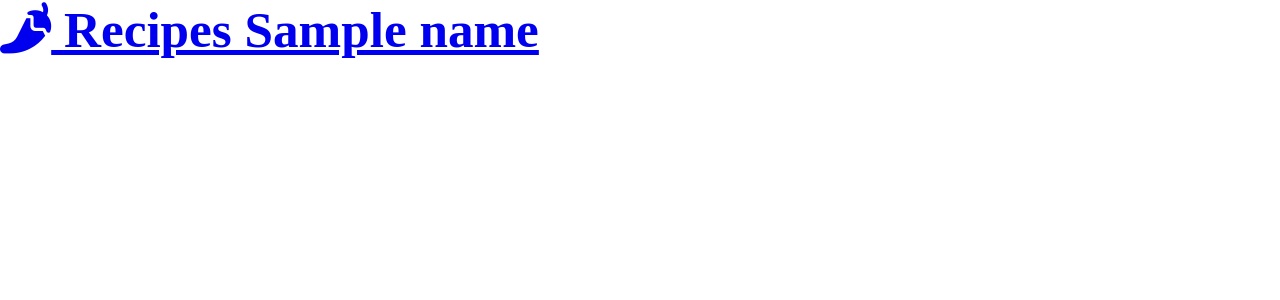
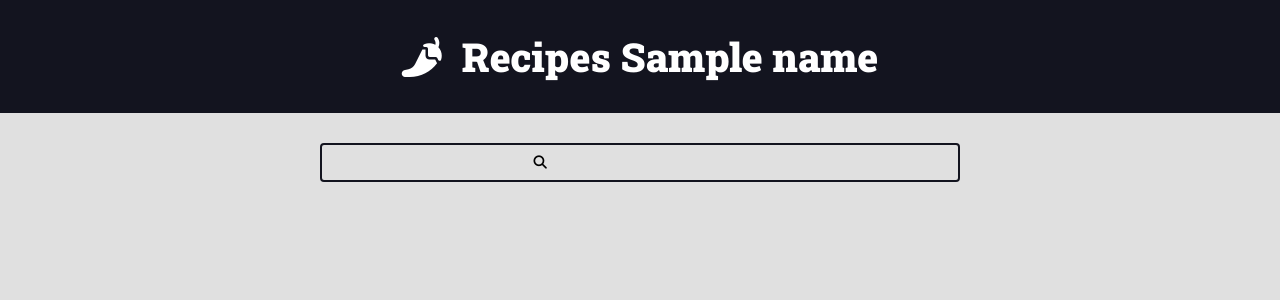
Before and after one commit to josealexandre87/curso-django-projeto1, a Django app: template recipes/templates/recipes/pages/home.html in a window 1280 px wide. Shown: the top 300 px of the page. Run offline with Django 4.2, Linux system fonts and the light colour scheme; the template is opened without the code that fills it: most values are stand-ins (such as "Sample title", 1, 10 or a date in 2020).

Commit message:
Aula 29 - Ajustando o CSS (Header)

```diff
--- a/recipes/templates/recipes/pages/home.html
+++ b/recipes/templates/recipes/pages/home.html
@@ -1,15 +1,15 @@
 {% include 'recipes/partials/head.html' %}
 
 <body>
-    <header class="main-reader-containder">
-        <div class="main-reader container">
-            <h1>
-                <a href="/">
-                    <i class="fa-solid fa-pepper-hot"></i>
-                    <sapan>Recipes {{name}}</span>
-                </a>
-            </h1>
+    {% include 'recipes/partials/header.html' %}
+    <div class="search-container">
+        <div class="container">
+            <form action="" class="search-form">
+                <input type="search" class="search-input" name="search">
+                <button type="submit" class="search-button"><i class="fas fa-search"></i></button>
+            </form>
         </div>
-    </header>
+    </div>
 </body>
+
 </html>
--- a/recipes/templates/recipes/partials/head.html
+++ b/recipes/templates/recipes/partials/head.html
@@ -8,9 +8,57 @@
     <link rel="stylesheet" href="https://cdnjs.cloudflare.com/ajax/libs/font-awesome/6.2.0/css/brands.min.css" integrity="sha512-+oRH6u1nDGSm3hH8poU85YFIVTdSnS2f+texdPGrURaJh8hzmhMiZrQth6l56P4ZQmxeZzd2DqVEMqQoJ8J89A==" crossorigin="anonymous" referrerpolicy="no-referrer" />
     <link rel="stylesheet" href="https://cdnjs.cloudflare.com/ajax/libs/font-awesome/6.2.0/css/solid.min.css" integrity="sha512-uj2QCZdpo8PSbRGL/g5mXek6HM/APd7k/B5Hx/rkVFPNOxAQMXD+t+bG4Zv8OAdUpydZTU3UHmyjjiHv2Ww0PA==" crossorigin="anonymous" referrerpolicy="no-referrer" />
 
+    <link rel="preconnect" href="https://fonts.googleapis.com">
+    <link rel="preconnect" href="https://fonts.gstatic.com" crossorigin>
+    <link href="https://fonts.googleapis.com/css2?family=Bebas+Neue&family=Roboto+Slab:wght@900&display=swap" rel="stylesheet">
+
     <title>Recipes</title>
 
     <style>
+        :root {
+            --color-primary: #269fe6;
+            --color-primary-hover: #2086c2;
+            --color-primary-dark: #13141f;
+            --color-primary-dark-hover: #212336;
+            --color-primary-light: #d4ecfa;
+            --color-primary-light-hover: #bdd8e7;
+
+            --color-white: #fff;
+            --color-black: #000;
+
+            --color-dark-text: #444;
+            --color-info-light: #cce5ff;
+            --color-debug-light: #cce5ff;
+            --color-success-light: #d4edda;
+            --color-alert-light: #fff3cd;
+            --color-warning-light: #fff3cd;
+            --color-error-light: #f8d7da;
+
+            --color-info-dark: #4d86c4;
+            --color-debug-dark: #4d86c4;
+            --color-success-dark: #4a9c5d;
+            --color-alert-dark: #927f40;
+            --color-warning-dark: #927f40;
+            --color-error-dark: #da525d;
+
+            --color-gray-0: #f9f9f9;
+            --color-gray-1: #e0e0e0;
+            --color-gray-2: #c7c7c7;
+            --color-gray-3: #aeaeae;
+            --color-gray-4: #959595;
+            --color-gray-5: #7d7d7d;
+            --color-gray-6: #646464;
+            --color-gray-7: #4b4b4b;
+            --color-gray-8: #323232;
+            --color-gray-9: #191919;
+
+            --font-primary: sans-serif;
+            --font-headings: 'Roboto Slab', serif;
+
+            --spacing-gutter-medium: 3rem;
+            --spacing-gutter-large: 4rem;
+        }
+
         * {
             padding: 0;
             margin: 0;
@@ -18,12 +66,53 @@
         }
 
         html {
-            font-size: 62.5%%;
+            font-size: 62.5%;
         }
 
         body {
+            font-size: 1.6rem;
+            font-family: var(--font-primary);
+            background: var(--color-gray-1);
+        }
+        h1, h2, h3, h4, h5, h6{
+            font-family: var(--font-headings);
+        }
+        .container{
+            max-width: 144rem;
+            margin: 0 auto;
+            padding: var(--spacing-gutter-medium);
+        }
 
-            font-size: 1.6rem;
+        .main-reader-containder{
+            background: var(--color-primary-dark);
+
+        }
+        .main-logo{
+            font-size: 4rem;
+            color: var(--color-white);
+            text-decoration: none;
+            display: flex;
+            flex-flow: row nowrap;
+            align-items: center;
+            justify-content: center;
+            width: fit-content;
+            margin: 0 auto;
+        }
+        .main-logo-icon{
+            margin-right: 2rem;
+
+        }
+        .search-form{
+            border: .2rem solid var(--color-primary-dark);
+            max-width: 64rem;
+            margin: 0 auto;
+            border-radius: .4rem;
+        }
+        .search-input, .search-button{
+            border: none;
+            background: none;
+            outline: none;
+            padding: 1rem;
         }
     </style>
 </head>
--- /dev/null
+++ b/recipes/templates/recipes/partials/header.html
@@ -0,0 +1,10 @@
+<header class="main-reader-containder">
+    <div class="main-reader container">
+        <h1>
+            <a class="main-logo" href="/">
+                <i class="fa-solid fa-pepper-hot main-logo-icon"></i>
+                <sapan class="main-logo-text">Recipes {{name}}</span>
+            </a>
+        </h1>
+    </div>
+</header>
--- a/recipes/views.py
+++ b/recipes/views.py
@@ -3,5 +3,5 @@ from django.shortcuts import render
 
 def home(request):
     return render(request, 'recipes/pages/home.html', context={
-        'name': 'JOSE ALEXANDRE',
+        'name': '',
     })
```
